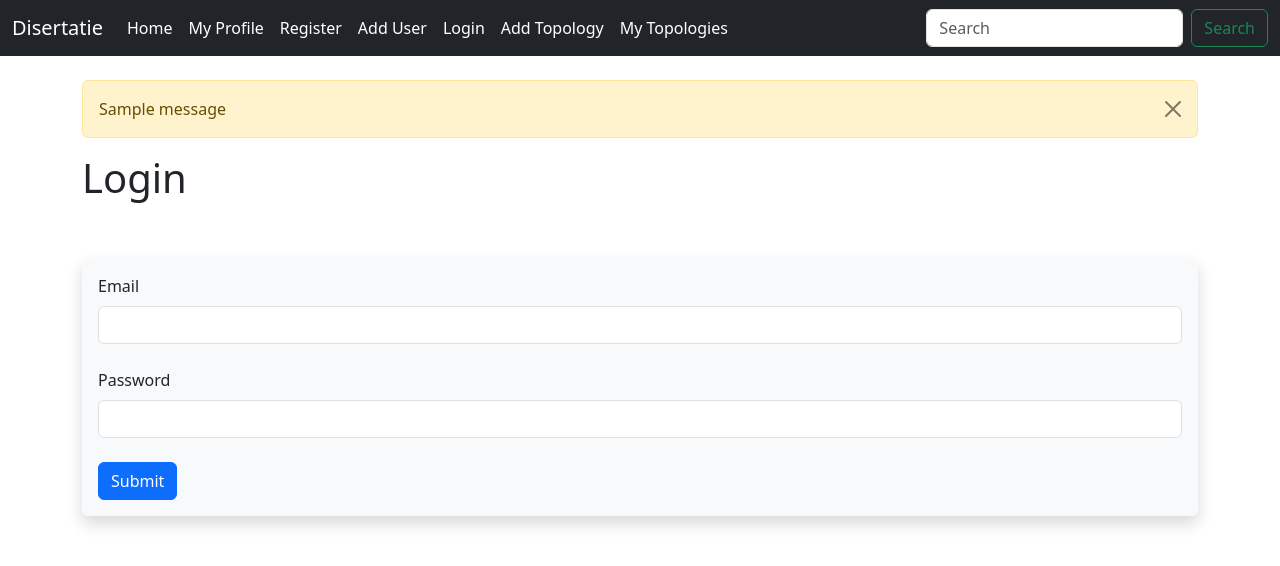
After one commit to razvanalex30/disertatie, a Flask app: page /login in a window 1280 px wide. The commit adds this page. Shown: the top 566 px of the page. Run offline with Flask 3, Linux system fonts and the light colour scheme; tables that the repository leaves empty hold one stand-in row (values such as "Sample post"); one stand-in notice (Sample message) is shown.

Commit message:
added login functionality

```diff
--- a/main.py
+++ b/main.py
@@ -7,6 +7,7 @@ from flask_migrate import Migrate
 from datetime import datetime
 from werkzeug.security import generate_password_hash, check_password_hash
 from wtforms.widgets import TextArea
+from flask_login import UserMixin, login_user, LoginManager, login_required, logout_user, current_user
 
 
 app = Flask(__name__)
@@ -19,6 +20,59 @@ app.config['SECRET_KEY'] = "pass"
 # Initialize the database
 db = SQLAlchemy(app)
 migrate = Migrate(app, db)
+
+login_manager = LoginManager()
+login_manager.init_app(app)
+login_manager.login_view = 'login'
+
+@login_manager.user_loader
+def load_user(user_id):
+    return Users.query.get(int(user_id))
+
+
+# Create Login Form
+class LoginForm(FlaskForm):
+    email = StringField("Email", validators=[DataRequired()])
+    password = PasswordField("Password", validators=[DataRequired()])
+    submit = SubmitField("Submit")
+
+
+
+# Create Login Page
+@app.route('/login', methods=['GET', 'POST'])
+def login():
+    form = LoginForm()
+    if form.validate_on_submit():
+        user = Users.query.filter_by(email=form.email.data).first()
+        if user:
+            # Check the hash
+            if check_password_hash(user.password_hash, form.password.data):
+                login_user(user)
+                flash("Login succesfull!")
+                return redirect(url_for('dashboard'))
+            else:
+                flash("Wrong Password - Try again!")
+        else:
+            flash("User doesn't exist!")
+    return render_template("login.html", form=form)
+
+
+# Create Logout Function
+@app.route("/logout", methods=["GET", "POST"])
+@login_required
+def logout():
+    logout_user()
+    flash("You have been logged out!")
+    return redirect(url_for('login'))
+
+
+# Create Dashboard Page
+@app.route('/dashboard', methods=['GET', 'POST'])
+@login_required
+def dashboard():
+    return render_template("dashboard.html")
+
+
 
 # Create Topology Model
 class Topologies(db.Model):
@@ -118,7 +172,7 @@ def add_topology():
 
 
 # Create Users Model
-class Users(db.Model):
+class Users(db.Model, UserMixin):
     id = db.Column(db.Integer, primary_key=True)
     full_name = db.Column(db.String(200), nullable=False)
     email = db.Column(db.String(200), nullable=False, unique=True)
--- /dev/null
+++ b/templates/login.html
@@ -0,0 +1,43 @@
+
+{% extends 'base.html' %}
+
+{% block content %}
+
+{% for message in get_flashed_messages() %}
+        <div class="alert alert-warning alert-dismissible fade show" role="alert">
+            {{ message }}
+      <button type="button" class="btn-close" data-bs-dismiss="alert" aria-label="Close"></button>
+    </div>
+
+
+{% endfor %}
+
+
+    <h1>Login</h1>
+    <br/><br/>
+
+
+<div class="shadow p-3 mb-5 bg-body-tertiary rounded">
+
+    <form method="POST">
+        {{ form.hidden_tag() }}
+
+
+        {{ form.email.label(class="form-label") }}
+
+        {{ form.email(class="form-control") }}
+        <br/>
+
+        {{ form.password.label(class="form-label") }}
+
+        {{ form.password(class="form-control") }}
+        <br/>
+
+        {{ form.submit(class="btn btn-primary") }}
+
+    </form>
+</div>
+ <br/> <br/> <br/>
+
+
+{% endblock %}
--- a/templates/navbar.html
+++ b/templates/navbar.html
@@ -19,6 +19,9 @@
           <a class="nav-link active" aria-current="page" href="{{url_for('add_user')}}">Add User</a>
         </li>
         <li class="nav-item">
+          <a class="nav-link active" aria-current="page" href="{{url_for('login')}}">Login</a>
+        </li>
+        <li class="nav-item">
           <a class="nav-link active" aria-current="page" href="{{url_for('add_topology')}}">Add Topology</a>
         </li>
         <li class="nav-item">
```
Also changed, not shown: templates/dashboard.html (added, +26 -0 lines).
